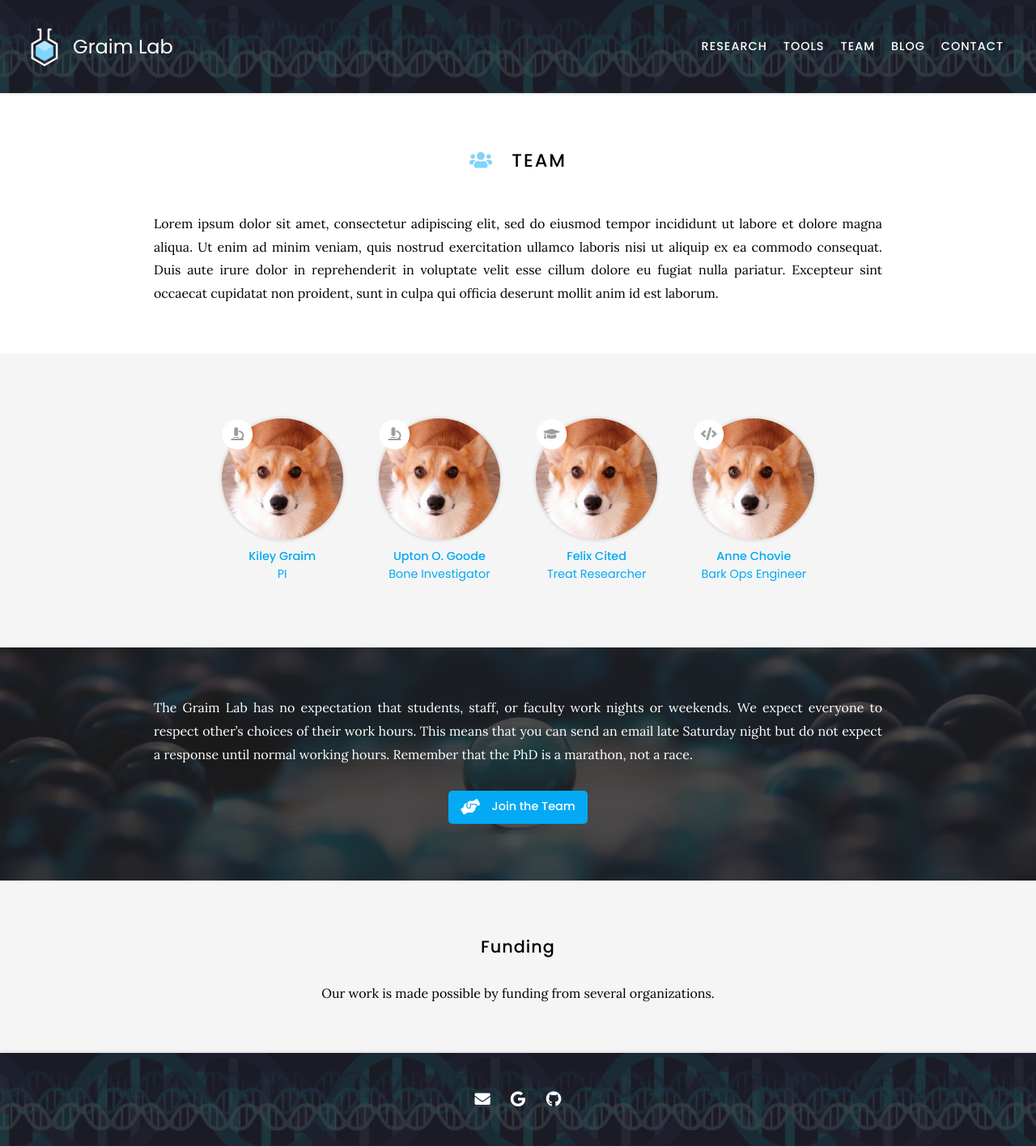
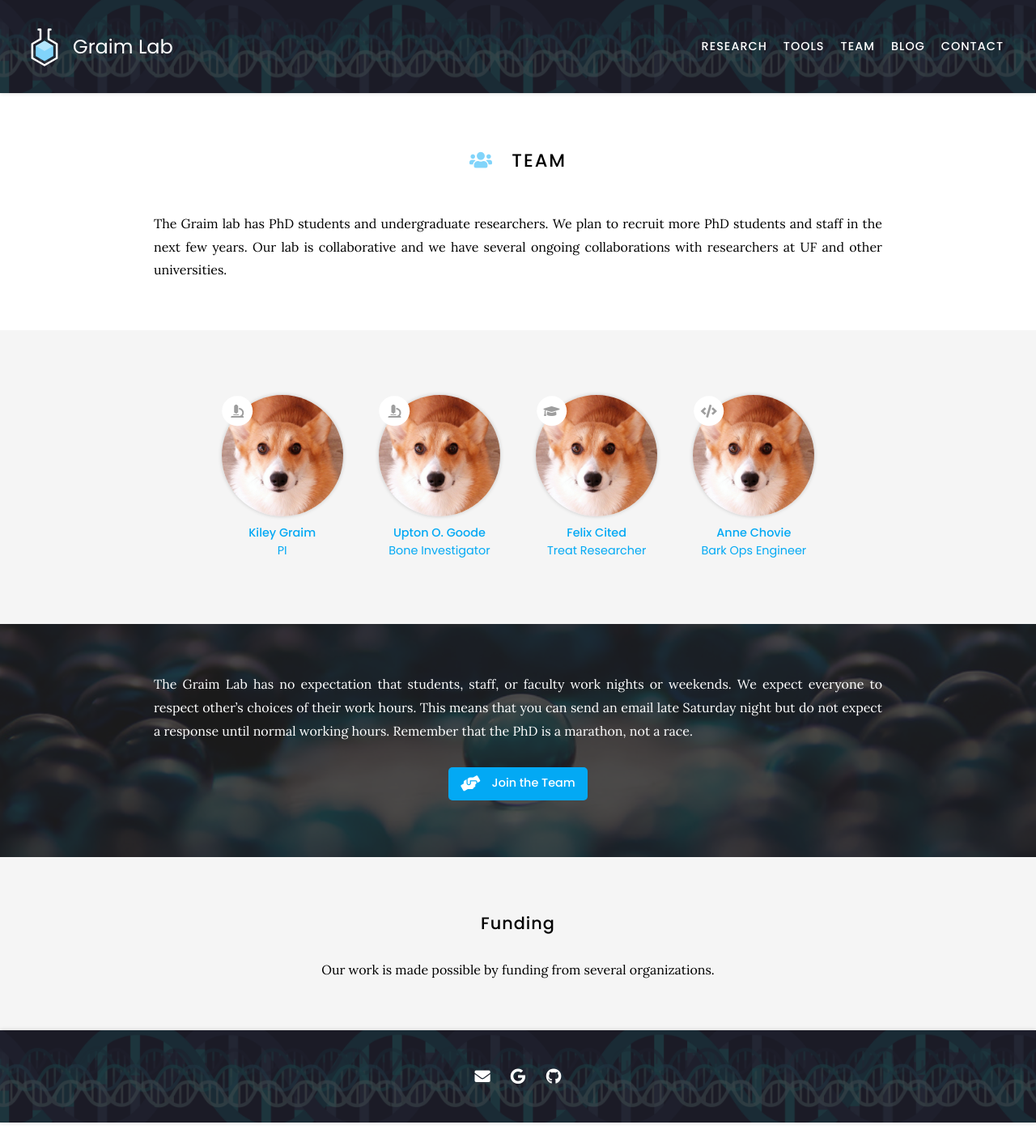
Before and after one commit to graim/GraimLabWebsite, a Jekyll site: the page built from team/index.md, in a window 1280 px wide. Shown: the whole page at 81% size. Built offline with Jekyll 4.4.1, drawn with Linux system fonts in a browser that asks for light colours; nearby versions of some CDN libraries; after the commit the page ends 1387 px from its top, so only the background shows below that.

Commit message:
Update index.md

```diff
--- a/team/index.md
+++ b/team/index.md
@@ -7,10 +7,9 @@ nav:
 
 # <i class="fas fa-users"></i>Team
 
-Lorem ipsum dolor sit amet, consectetur adipiscing elit, sed do eiusmod tempor incididunt ut labore et dolore magna aliqua.
-Ut enim ad minim veniam, quis nostrud exercitation ullamco laboris nisi ut aliquip ex ea commodo consequat.
-Duis aute irure dolor in reprehenderit in voluptate velit esse cillum dolore eu fugiat nulla pariatur.
-Excepteur sint occaecat cupidatat non proident, sunt in culpa qui officia deserunt mollit anim id est laborum.
+The Graim lab has PhD students and undergraduate researchers.
+We plan to recruit more PhD students and staff in the next few years.
+Our lab is collaborative and we have several ongoing collaborations with researchers at UF and other universities.
 
 {% include section.html %}
 
```
